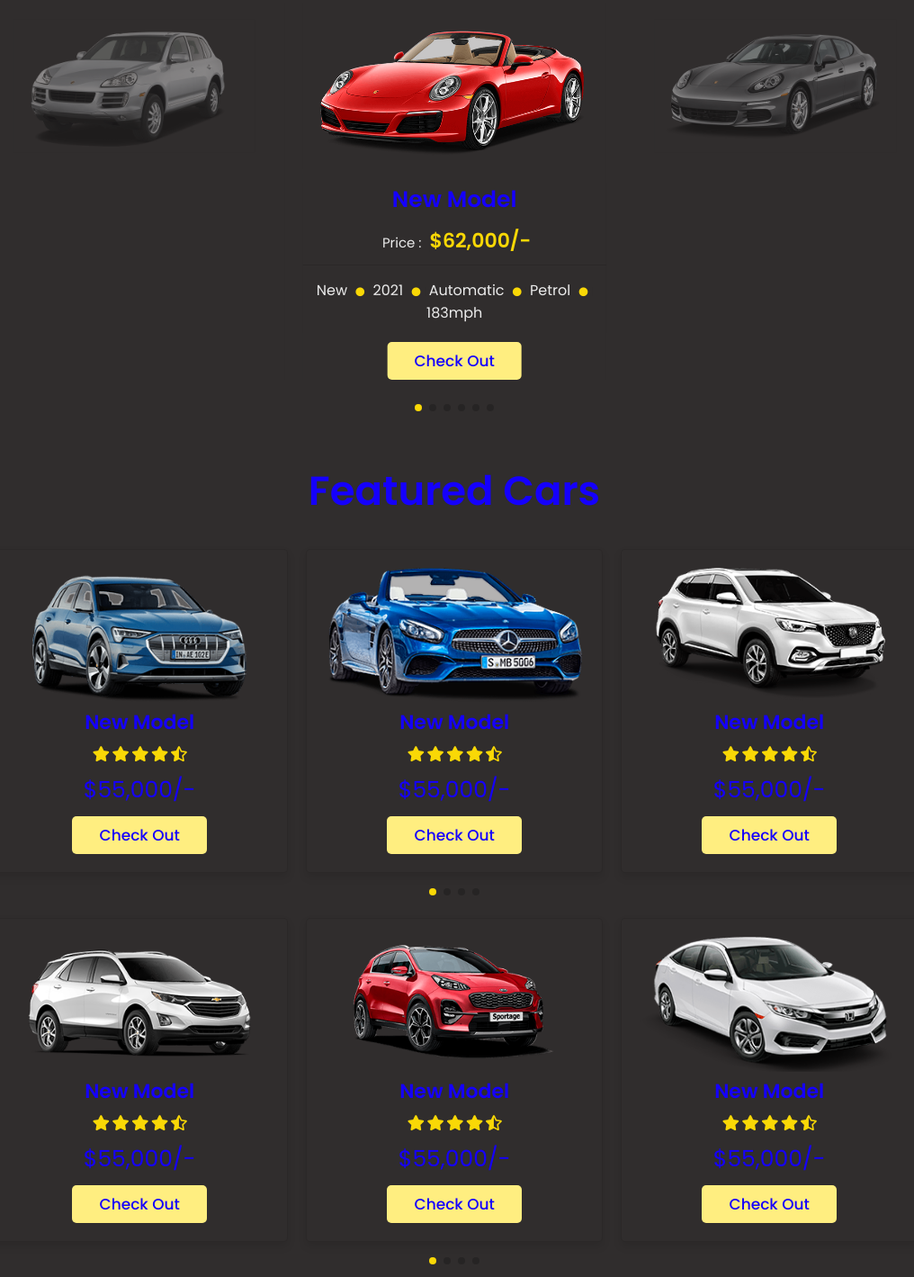
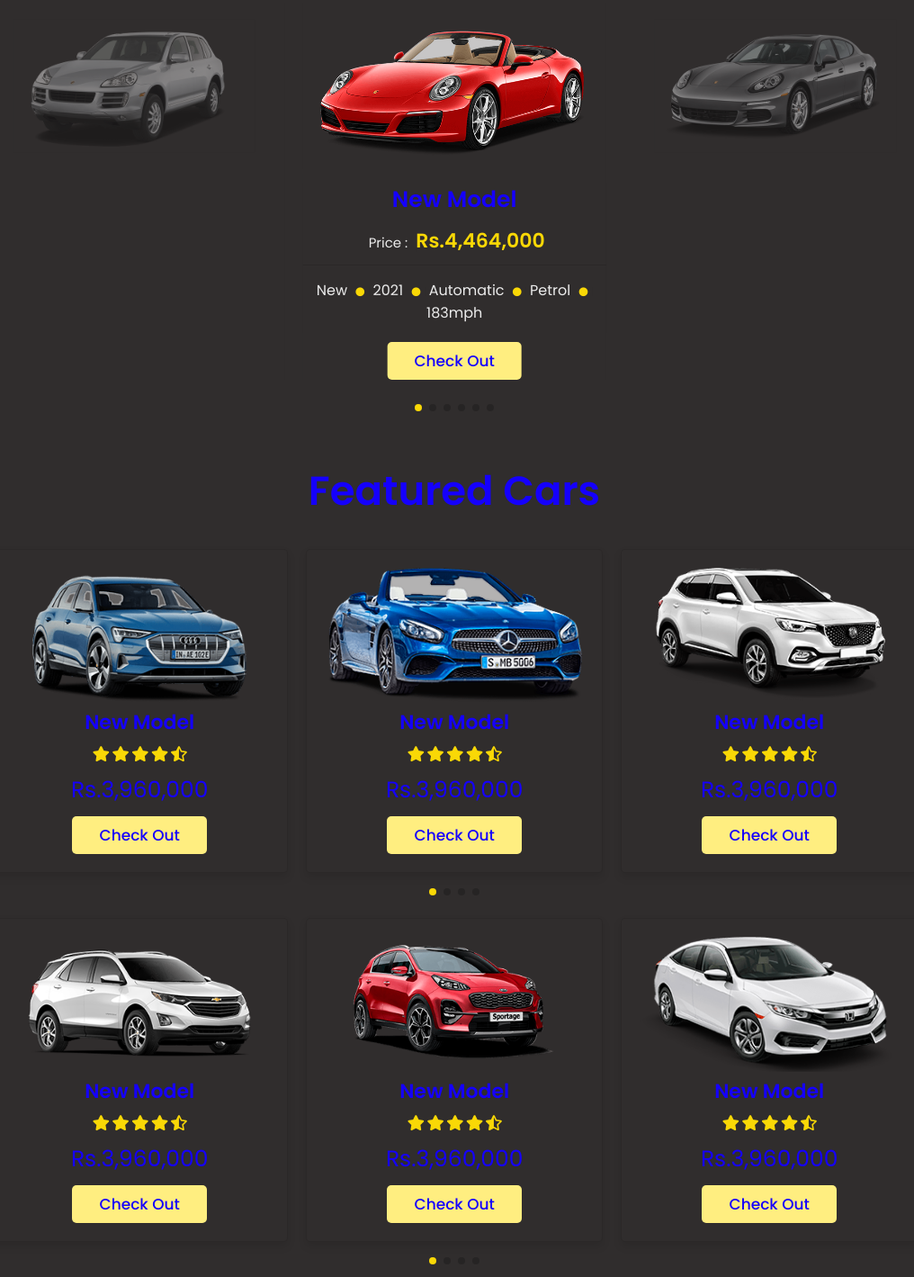
Before and after one commit to git-ShashankUpadhyay/Full-stack-project, a plain HTML site: page cars website/cars.html in a window 1280 px wide. Shown: the part 1141-2560 px from the top of the page at 90% size, without its empty margins (135-1151 px from the left). Drawn offline with nearby package versions, Linux system fonts and the light colour scheme.

Commit message:
second commit

```diff
--- a/cars website/cars.html
+++ b/cars website/cars.html
@@ -96,7 +96,7 @@
                     <img src="image/vehicle-1.png" alt="">
                     <div class="content">
                         <h3>new model</h3>
-                        <div class="price"> <span>price : </span> $62,000/- </div>
+                        <div class="price"> <span>price : </span> Rs.4,464,000 </div>
                         <p>
                             new
                             <span class="fas fa-circle"></span> 2021
@@ -112,7 +112,7 @@
                     <img src="image/vehicle-2.png" alt="">
                     <div class="content">
                         <h3>new model</h3>
-                        <div class="price"> <span>price : </span> $62,000/- </div>
+                        <div class="price"> <span>price : </span> Rs.4,464,000 </div>
                         <p>
                             new
                             <span class="fas fa-circle"></span> 2021
@@ -128,7 +128,7 @@
                     <img src="image/vehicle-3.png" alt="">
                     <div class="content">
                         <h3>new model</h3>
-                        <div class="price"> <span>price : </span> $62,000/- </div>
+                        <div class="price"> <span>price : </span> Rs.4,464,000 </div>
                         <p>
                             new
                             <span class="fas fa-circle"></span> 2021
@@ -144,7 +144,7 @@
                     <img src="image/vehicle-4.png" alt="">
                     <div class="content">
                         <h3>new model</h3>
-                        <div class="price"> <span>price : </span> $62,000/- </div>
+                        <div class="price"> <span>price : </span> Rs.4,464,000 </div>
                         <p>
                             new
                             <span class="fas fa-circle"></span> 2021
@@ -160,7 +160,7 @@
                     <img src="image/vehicle-5.png" alt="">
                     <div class="content">
                         <h3>new model</h3>
-                        <div class="price"> <span>price : </span> $62,000/- </div>
+                        <div class="price"> <span>price : </span> Rs.4,464,000 </div>
                         <p>
                             new
                             <span class="fas fa-circle"></span> 2021
@@ -176,7 +176,7 @@
                     <img src="image/vehicle-6.png" alt="">
                     <div class="content">
                         <h3>new model</h3>
-                        <div class="price"> <span>price : </span> $62,000/- </div>
+                        <div class="price"> <span>price : </span> Rs.4,464,000 </div>
                         <p>
                             new
                             <span class="fas fa-circle"></span> 2021
@@ -215,7 +215,7 @@
                             <i class="fas fa-star"></i>
                             <i class="fas fa-star-half-alt"></i>
                         </div>
-                        <div class="price">$55,000/-</div>
+                        <div class="price">Rs.3,960,000</div>
                         <a href="#" class="btn">check out</a>
                     </div>
                 </div>
@@ -231,7 +231,7 @@
                             <i class="fas fa-star"></i>
                             <i class="fas fa-star-half-alt"></i>
                         </div>
-                        <div class="price">$55,000/-</div>
+                        <div class="price">Rs.3,960,000</div>
                         <a href="#" class="btn">check out</a>
                     </div>
                 </div>
@@ -247,7 +247,7 @@
                             <i class="fas fa-star"></i>
                             <i class="fas fa-star-half-alt"></i>
                         </div>
-                        <div class="price">$55,000/-</div>
+                        <div class="price">Rs.3,960,000</div>
                         <a href="#" class="btn">check out</a>
                     </div>
                 </div>
@@ -263,7 +263,7 @@
                             <i class="fas fa-star"></i>
                             <i class="fas fa-star-half-alt"></i>
                         </div>
-                        <div class="price">$55,000/-</div>
+                        <div class="price">Rs.3,960,000</div>
                         <a href="#" class="btn">check out</a>
                     </div>
                 </div>
@@ -289,7 +289,7 @@
                             <i class="fas fa-star"></i>
                             <i class="fas fa-star-half-alt"></i>
                         </div>
-                        <div class="price">$55,000/-</div>
+                        <div class="price">Rs.3,960,000</div>
                         <a href="#" class="btn">check out</a>
                     </div>
                 </div>
@@ -305,7 +305,7 @@
                             <i class="fas fa-star"></i>
                             <i class="fas fa-star-half-alt"></i>
                         </div>
-                        <div class="price">$55,000/-</div>
+                        <div class="price">Rs.3,960,000</div>
                         <a href="#" class="btn">check out</a>
                     </div>
                 </div>
@@ -321,7 +321,7 @@
                             <i class="fas fa-star"></i>
                             <i class="fas fa-star-half-alt"></i>
                         </div>
-                        <div class="price">$55,000/-</div>
+                        <div class="price">Rs.3,960,000</div>
                         <a href="#" class="btn">check out</a>
                     </div>
                 </div>
@@ -337,7 +337,7 @@
                             <i class="fas fa-star"></i>
                             <i class="fas fa-star-half-alt"></i>
                         </div>
-                        <div class="price">$55,000/-</div>
+                        <div class="price">Rs.3,960,000</div>
                         <a href="#" class="btn">check out</a>
                     </div>
                 </div>
@@ -374,7 +374,7 @@
                     <img src="image/pic-1.png" alt="">
                     <div class="content">
                         <p>Lorem ipsum dolor sit amet consectetur, adipisicing elit. Ipsam incidunt quod praesentium iusto id autem possimus assumenda at ut saepe.</p>
-                        <h3>john deo</h3>
+                        <h3>Shashank Upadhyay</h3>
                         <div class="stars">
                             <i class="fas fa-star"></i>
                             <i class="fas fa-star"></i>
@@ -389,7 +389,7 @@
                     <img src="image/pic-1.png" alt="">
                     <div class="content">
                         <p>Lorem ipsum dolor sit amet consectetur, adipisicing elit. Ipsam incidunt quod praesentium iusto id autem possimus assumenda at ut saepe.</p>
-                        <h3>john deo</h3>
+                        <h3>Shruti pathak</h3>
                         <div class="stars">
                             <i class="fas fa-star"></i>
                             <i class="fas fa-star"></i>
@@ -404,7 +404,7 @@
                     <img src="image/pic-1.png" alt="">
                     <div class="content">
                         <p>Lorem ipsum dolor sit amet consectetur, adipisicing elit. Ipsam incidunt quod praesentium iusto id autem possimus assumenda at ut saepe.</p>
-                        <h3>john deo</h3>
+                        <h3>Sanyam jain</h3>
                         <div class="stars">
                             <i class="fas fa-star"></i>
                             <i class="fas fa-star"></i>
@@ -419,7 +419,7 @@
                     <img src="image/pic-1.png" alt="">
                     <div class="content">
                         <p>Lorem ipsum dolor sit amet consectetur, adipisicing elit. Ipsam incidunt quod praesentium iusto id autem possimus assumenda at ut saepe.</p>
-                        <h3>john deo</h3>
+                        <h3>Aman gupta</h3>
                         <div class="stars">
                             <i class="fas fa-star"></i>
                             <i class="fas fa-star"></i>
@@ -434,7 +434,7 @@
                     <img src="image/pic-1.png" alt="">
                     <div class="content">
                         <p>Lorem ipsum dolor sit amet consectetur, adipisicing elit. Ipsam incidunt quod praesentium iusto id autem possimus assumenda at ut saepe.</p>
-                        <h3>john deo</h3>
+                        <h3>Pankaj kapoor</h3>
                         <div class="stars">
                             <i class="fas fa-star"></i>
                             <i class="fas fa-star"></i>
@@ -449,7 +449,7 @@
                     <img src="image/pic-1.png" alt="">
                     <div class="content">
                         <p>Lorem ipsum dolor sit amet consectetur, adipisicing elit. Ipsam incidunt quod praesentium iusto id autem possimus assumenda at ut saepe.</p>
-                        <h3>john deo</h3>
+                        <h3>Rashmeet katre</h3>
                         <div class="stars">
                             <i class="fas fa-star"></i>
                             <i class="fas fa-star"></i>
```
